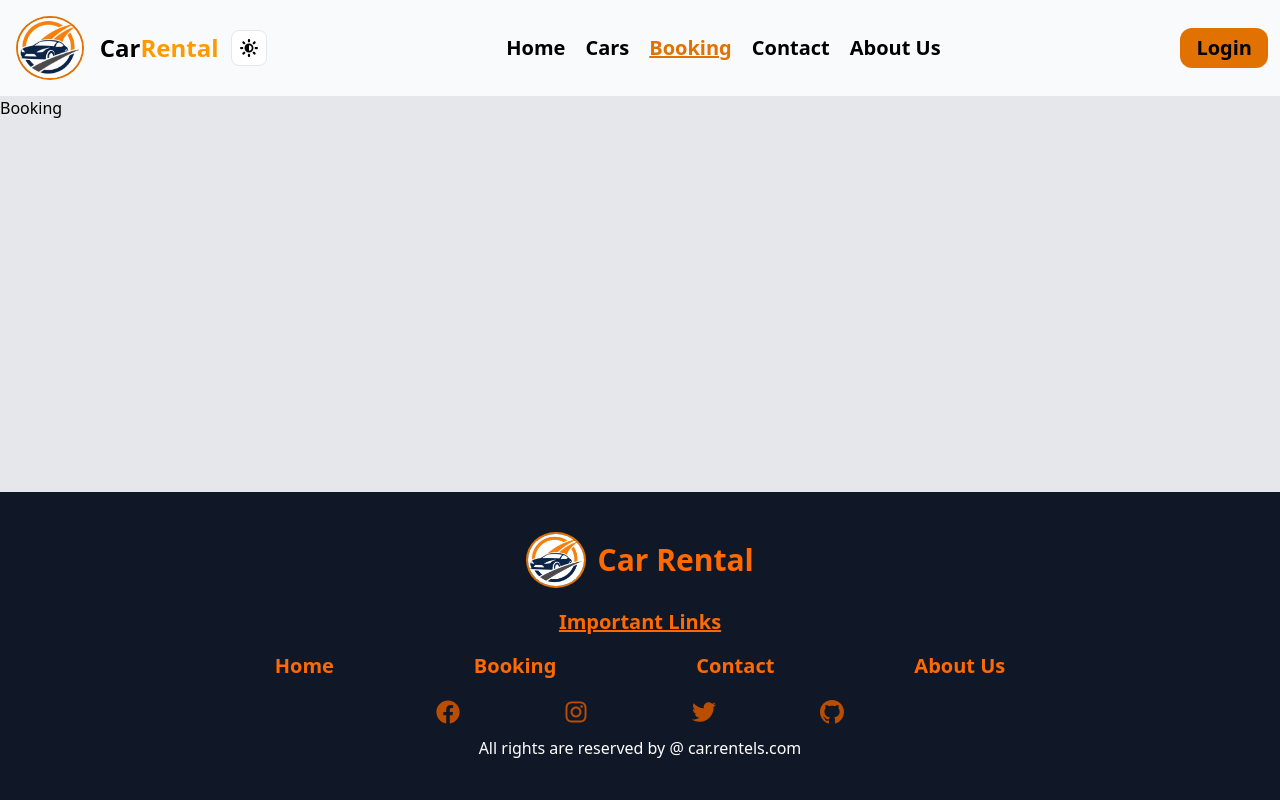
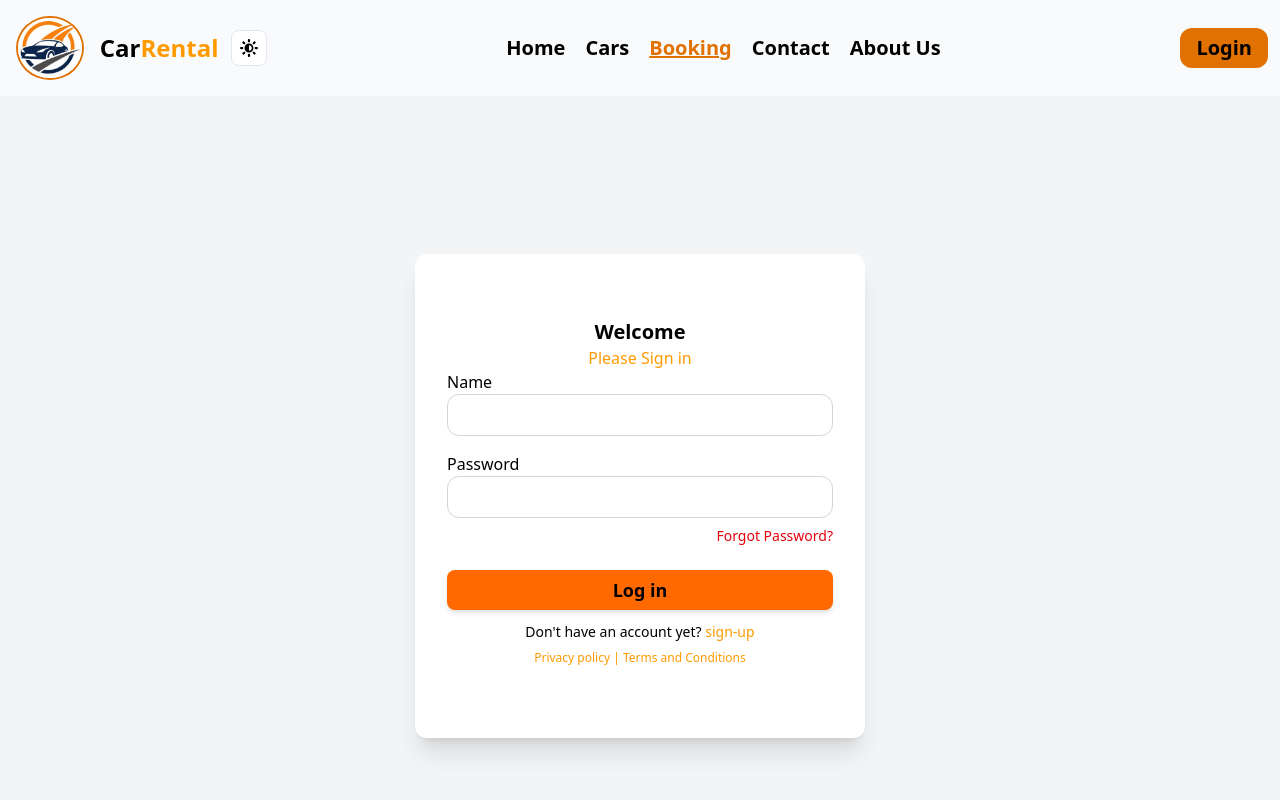
Before and after one commit to abdullah-al-shishir/Car-Rental-service, a React (Vite) app: page /booking in a window 1280 px wide. Shown: the top 800 px of the page. Built offline with nearby package versions, Linux system fonts and the light colour scheme; a web font is replaced by a local one.

Commit message:
Booking page loaded

```diff
--- a/src/Pages/Booking.jsx
+++ b/src/Pages/Booking.jsx
@@ -1,7 +1,52 @@
 import React from "react";
 
 const Booking = () => {
-  return <div>Booking</div>;
+  const input_style =
+    " w-full py-2 pl-1.5 rounded-xl border-1 border-gray-300 focus:border-orange-500 focus:ring-1 focus:ring-orange-500 focus:outline-none";
+
+  return (
+    <div className="flex flex-col justify-center items-center min-h-screen bg-gray-100">
+      <div className="bg-white py-16 px-8 rounded-xl w-full max-w-sm sm:max-w-[450px] shadow-xl">
+        <h1 className="text-center font-bold text-xl">Welcome</h1>
+        <h1 className="text-center text-amber-500">Please Sign in</h1>
+        {/* Name and Password fill */}
+        <div className="">
+          {/* Name */}
+          <div className="grid">
+            <label htmlFor="name">Name</label>
+            <input type="text" name="name" className={input_style} />
+          </div>
+          {/* Password */}
+          <div className="grid mt-4">
+            <label htmlFor="password">Password</label>
+            <input type="password" className={input_style} />
+          </div>
+          <span className="text-red-600 text-sm block text-right mt-2">
+            Forgot Password?
+          </span>
+          {/* Log in button */}
+          <div
+            className="flex justify-center items-center bg-orange-500 hover:bg-blue-950
+            text-black font-bold hover:cursor-pointer hover:text-white
+            py-1.5 px-5 my-3 rounded-lg text-lg w-full
+            shadow-md transition duration-250 ease-in-out mt-6"
+          >
+            <button type="submit">Log in</button>
+          </div>
+          {/* Sign up and Terms */}
+          <p className="text-center text-sm">
+            Don't have an account yet?{" "}
+            <span className=" text-amber-500 font-medium hover:underline cursor-pointer">
+              sign-up
+            </span>
+          </p>
+          <p className="text-center text-xs text-amber-500 my-2">
+            Privacy policy | Terms and Conditions
+          </p>
+        </div>
+      </div>
+    </div>
+  );
 };
 
 export default Booking;
```
